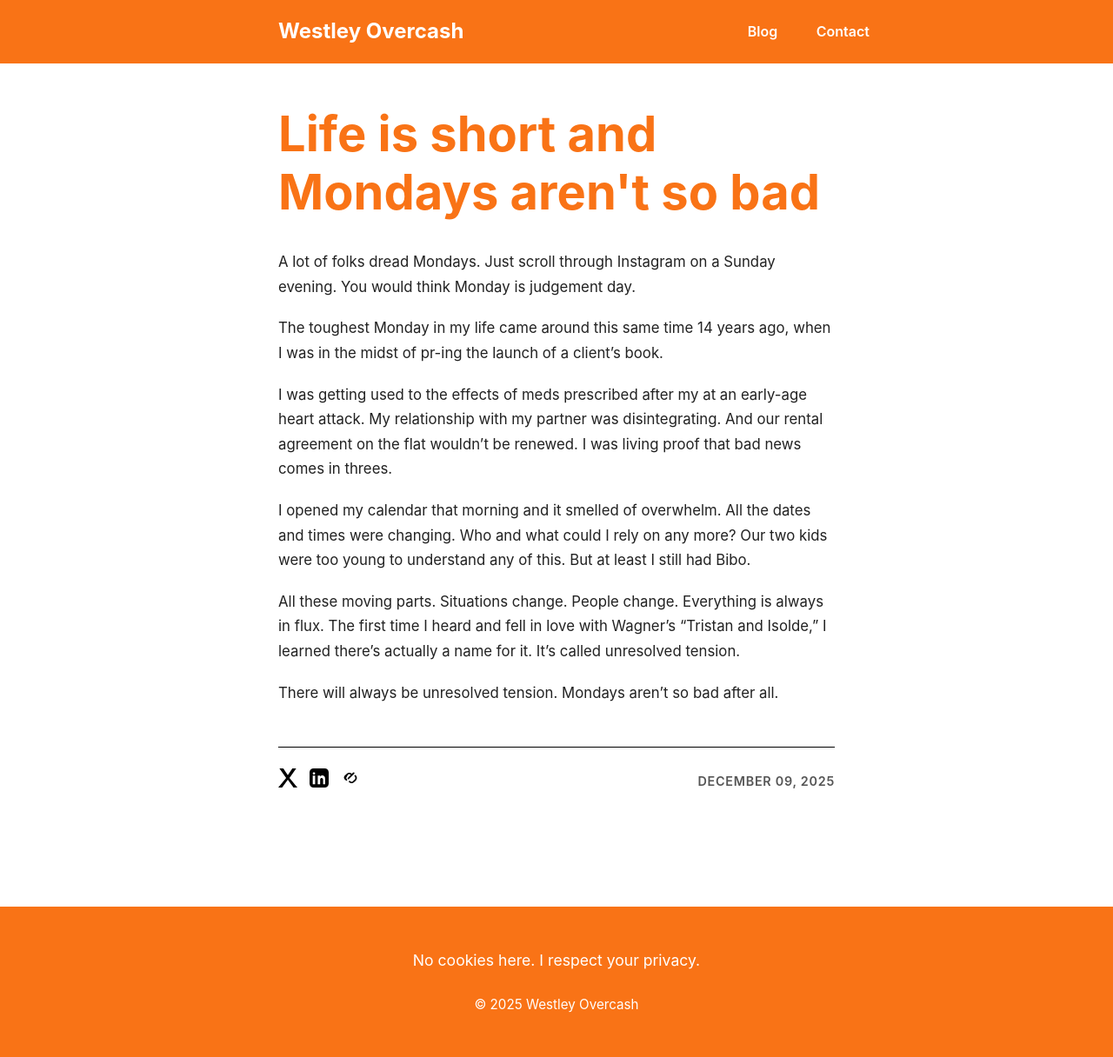
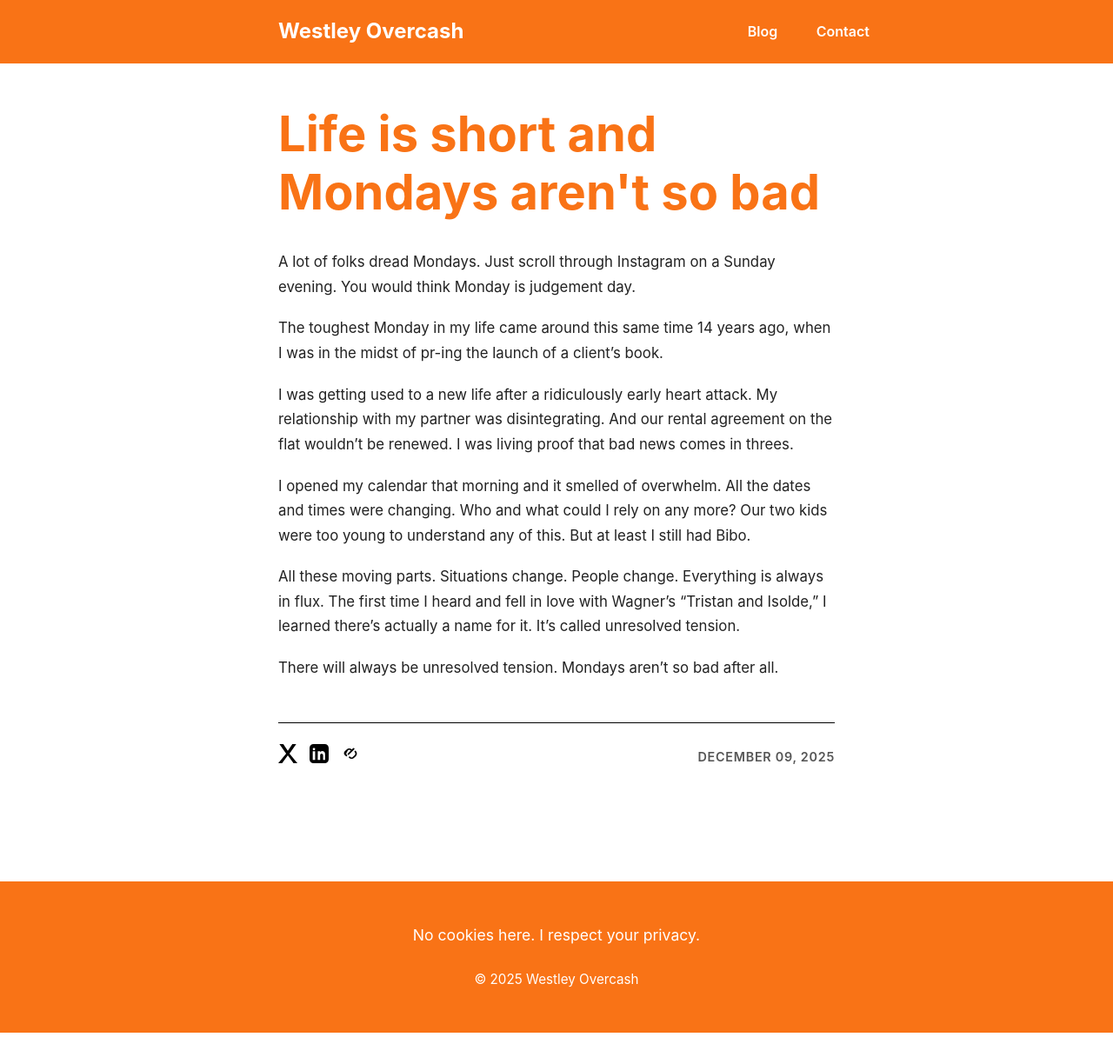
Before and after one commit to westleyovercash/westleyovercash.github.io, a Jekyll site: the page built from _posts/2025-12-09-life-is-short-and-mondays-arent-so-bad.md, in a window 1280 px wide. Shown: the whole page at 87% size. Built offline with Jekyll 4.4.1, drawn with Linux system fonts in a browser that asks for light colours; after the commit the page ends 1188 px from its top, so only the background shows below that.

Commit message:
Update 2025-12-09-life-is-short-and-mondays-arent-so-bad.md

```diff
--- a/_posts/2025-12-09-life-is-short-and-mondays-arent-so-bad.md
+++ b/_posts/2025-12-09-life-is-short-and-mondays-arent-so-bad.md
@@ -7,7 +7,7 @@ A lot of folks dread Mondays. Just scroll through Instagram on a Sunday evening.
 
 The toughest Monday in my life came around this same time 14 years ago, when I was in the midst of pr-ing the launch of a client's book.
 
-I was getting used to the effects of meds prescribed after my at an early-age heart attack. My relationship with my partner was disintegrating. And our rental agreement on the flat wouldn't be renewed. I was living proof that bad news comes in threes.
+I was getting used to a new life after a ridiculously early heart attack. My relationship with my partner was disintegrating. And our rental agreement on the flat wouldn't be renewed. I was living proof that bad news comes in threes.
 
 I opened my calendar that morning and it smelled of overwhelm. All the dates and times were changing. Who and what could I rely on any more? Our two kids were too young to understand any of this. But at least I still had Bibo.
 
```
